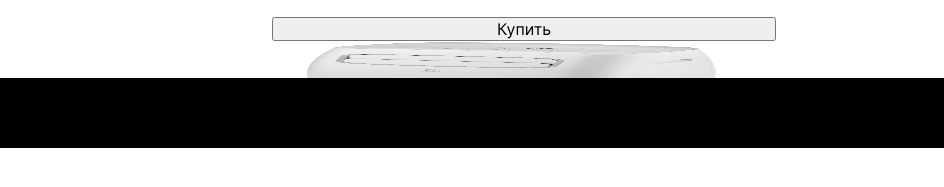
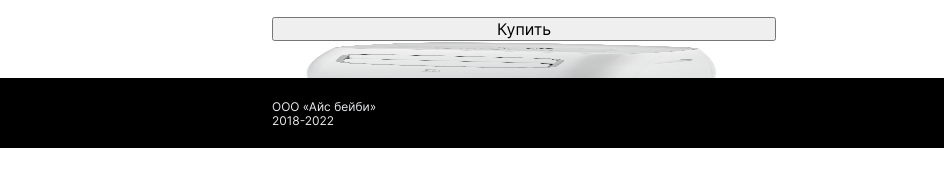
Before and after one commit to illlliA/I.lliA, a plain HTML site: page index.html in a window 1280 px wide. Shown: the part 315-502 px from the top of the page, 0-944 px from the left. Drawn offline with Linux system fonts and the light colour scheme.

Commit message:
Update style.css

```diff
--- a/style.css
+++ b/style.css
@@ -113,6 +113,7 @@
 }
 
 .footer__cake {
+	color: rgb(232, 234, 237);
 	max-width: 19%;
 	font-weight: 400;
 	font-size: 12px;
```
